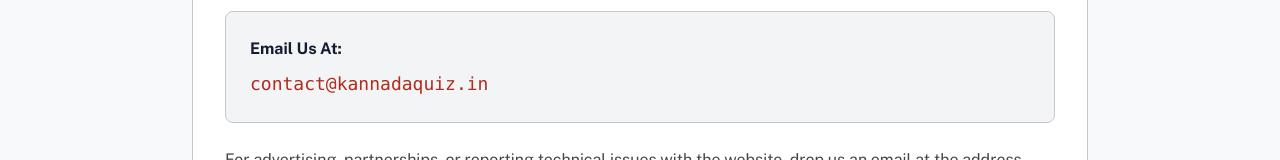
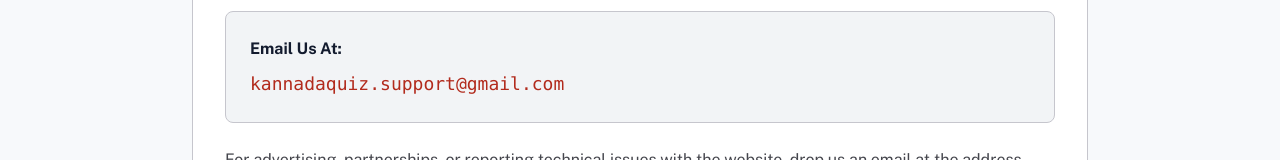
Before and after one commit to thyagarajsalome/kannadaquiz-next, a Next.js app: page /en/contact in a window 1280 px wide. Shown: the part 271-431 px from the top of the page. Built offline with nearby package versions, Linux system fonts and the light colour scheme; no server answers.

Commit message:
chore: Update contact email to gmail across all policy and contact pages

```diff
--- a/src/app/[locale]/contact/page.tsx
+++ b/src/app/[locale]/contact/page.tsx
@@ -36,7 +36,7 @@ export default async function ContactPage({
             </p>
             <div className="bg-[var(--surface-soft)] p-6 rounded-lg border border-[var(--border)] mt-4">
               <h3 className="font-bold text-[var(--primary)] mb-2">ಇಮೇಲ್ ಮೂಲಕ ಸಂಪರ್ಕಿಸಿ:</h3>
-              <p className="font-mono text-[var(--secondary)] font-medium text-lg">contact@kannadaquiz.in</p>
+              <p className="font-mono text-[var(--secondary)] font-medium text-lg">kannadaquiz.support@gmail.com</p>
             </div>
             <p>
               ಜಾಹೀರಾತು, ಪಾಲುದಾರಿಕೆ, ಅಥವಾ ವೆಬ್‌ಸೈಟ್‌ಗೆ ಸಂಬಂಧಿಸಿದ ತಾಂತ್ರಿಕ ಸಮಸ್ಯೆಗಳಿದ್ದರೂ ದಯವಿಟ್ಟು ಮೇಲಿನ ಇಮೇಲ್ ವಿಳಾಸಕ್ಕೆ ಬರೆಯಿರಿ. ನಾವು ಆದಷ್ಟು ಬೇಗ ನಿಮಗೆ ಪ್ರತಿಕ್ರಿಯಿಸುತ್ತೇವೆ.
@@ -49,7 +49,7 @@ export default async function ContactPage({
             </p>
             <div className="bg-[var(--surface-soft)] p-6 rounded-lg border border-[var(--border)] mt-4">
               <h3 className="font-bold text-[var(--primary)] mb-2">Email Us At:</h3>
-              <p className="font-mono text-[var(--secondary)] font-medium text-lg">contact@kannadaquiz.in</p>
+              <p className="font-mono text-[var(--secondary)] font-medium text-lg">kannadaquiz.support@gmail.com</p>
             </div>
             <p>
               For advertising, partnerships, or reporting technical issues with the website, drop us an email at the address above. We aim to respond to all queries as soon as possible.
--- a/src/app/[locale]/privacy/page.tsx
+++ b/src/app/[locale]/privacy/page.tsx
@@ -75,7 +75,7 @@ export default async function PrivacyPage({
             <section className="space-y-3">
               <h2 className="font-serif text-xl font-bold text-[var(--primary)]">5. ನಿಮ್ಮ ಹಕ್ಕುಗಳು ಮತ್ತು ಡೇಟಾ ಅಳಿಸುವಿಕೆ (Data Deletion Rights)</h2>
               <p>
-                ನಿಮ್ಮ ಖಾತೆ ಮತ್ತು ಡೇಟಾವನ್ನು ನಮ್ಮ ಸಿಸ್ಟಮ್‌ನಿಂದ ಸಂಪೂರ್ಣವಾಗಿ ಅಳಿಸಲು ನೀವು ಹಕ್ಕನ್ನು ಹೊಂದಿದ್ದೀರಿ. ಡಿಜಿಟಲ್ ವೈಯಕ್ತಿಕ ಡೇಟಾ ಸಂರಕ್ಷಣಾ ಕಾಯ್ದೆ (DPDP Act, India) ಅನ್ವಯ, ನಿಮ್ಮ ಮಾಹಿತಿಯನ್ನು ಪರಿಶೀಲಿಸಲು ಅಥವಾ ಅಳಿಸಲು ನೀವು <strong>contact@kannadaquiz.in</strong> ಗೆ ಇಮೇಲ್ ಮಾಡಬಹುದು. ನಿಮ್ಮ ಕೋರಿಕೆಯ ಮೇರೆಗೆ ನಾವು ನಿಮ್ಮ ಡೇಟಾವನ್ನು ಶಾಶ್ವತವಾಗಿ ತೆಗೆದುಹಾಕುತ್ತೇವೆ.
+                ನಿಮ್ಮ ಖಾತೆ ಮತ್ತು ಡೇಟಾವನ್ನು ನಮ್ಮ ಸಿಸ್ಟಮ್‌ನಿಂದ ಸಂಪೂರ್ಣವಾಗಿ ಅಳಿಸಲು ನೀವು ಹಕ್ಕನ್ನು ಹೊಂದಿದ್ದೀರಿ. ಡಿಜಿಟಲ್ ವೈಯಕ್ತಿಕ ಡೇಟಾ ಸಂರಕ್ಷಣಾ ಕಾಯ್ದೆ (DPDP Act, India) ಅನ್ವಯ, ನಿಮ್ಮ ಮಾಹಿತಿಯನ್ನು ಪರಿಶೀಲಿಸಲು ಅಥವಾ ಅಳಿಸಲು ನೀವು <strong>kannadaquiz.support@gmail.com</strong> ಗೆ ಇಮೇಲ್ ಮಾಡಬಹುದು. ನಿಮ್ಮ ಕೋರಿಕೆಯ ಮೇರೆಗೆ ನಾವು ನಿಮ್ಮ ಡೇಟಾವನ್ನು ಶಾಶ್ವತವಾಗಿ ತೆಗೆದುಹಾಕುತ್ತೇವೆ.
               </p>
             </section>
 
@@ -135,7 +135,7 @@ export default async function PrivacyPage({
             <section className="space-y-3">
               <h2 className="font-serif text-xl font-bold text-[var(--primary)]">5. Your Data Rights & Deletion (DPDP Compliance)</h2>
               <p>
-                In accordance with global standards and India's Digital Personal Data Protection (DPDP) Act, you have the right to access, rectify, or erase your personal data. If you wish to delete your account and all associated data from our servers, you can request account deletion by emailing us at <strong>contact@kannadaquiz.in</strong>. We will process your request promptly.
+                In accordance with global standards and India's Digital Personal Data Protection (DPDP) Act, you have the right to access, rectify, or erase your personal data. If you wish to delete your account and all associated data from our servers, you can request account deletion by emailing us at <strong>kannadaquiz.support@gmail.com</strong>. We will process your request promptly.
               </p>
             </section>
 
```
